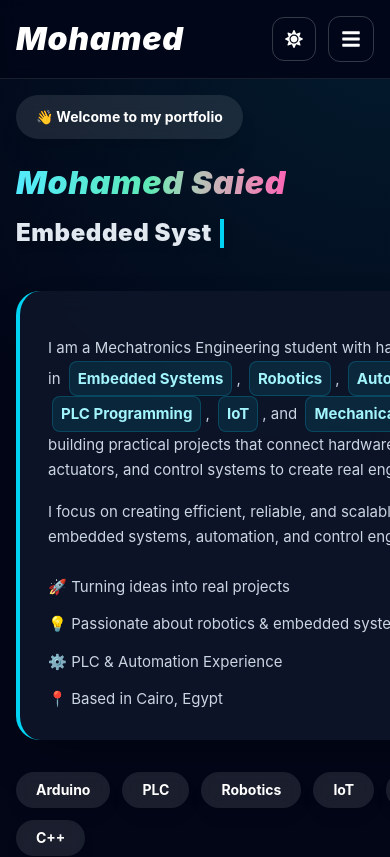
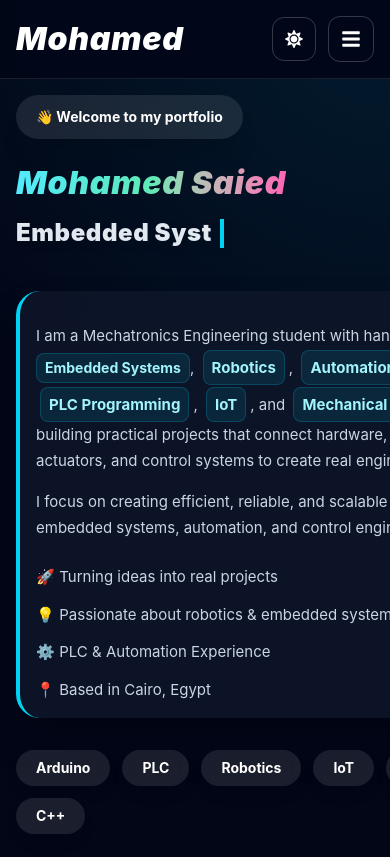
Before and after one commit to MohamedHappy226/mohamed-portfolio, a React (Vite) app: page / in a window 390 px wide. Shown: the top 857 px of the page. Built offline with nearby package versions, Linux system fonts and the light colour scheme.

Commit message:
fix home mobile text

```diff
--- a/src/pages/Home.jsx
+++ b/src/pages/Home.jsx
@@ -33,10 +33,10 @@ transition={{ duration: 1, ease: "easeOut" }}
   <TypingTitle />
 </motion.div>
         {/* TEXT BOX */}
-        <div className="mb-8 max-w-2xl rounded-3xl border-l-4 border-cyan-400 bg-slate-900/80 p-7 shadow-2xl backdrop-blur-md">
+        <div className="mb-8 w-full max-w-full overflow-hidden rounded-3xl border-l-4 border-cyan-400 bg-slate-900/80 p-4 shadow-2xl backdrop-blur-md sm:p-7">
 <p className="mt-4 text-slate-300 leading-8">
   I am a Mechatronics Engineering student with hands-on experience in{" "}
-  <span className="mx-1 inline-block rounded-lg bg-cyan-400/10 border border-cyan-400/20 px-2 py-1 font-bold text-cyan-200">
+  <span className="my-1 inline-block max-w-full break-words rounded-lg border border-cyan-400/20 bg-cyan-400/10 px-2 py-1 text-sm font-bold text-cyan-200 sm:text-base">
     Embedded Systems
   </span>
   ,{" "}
```
